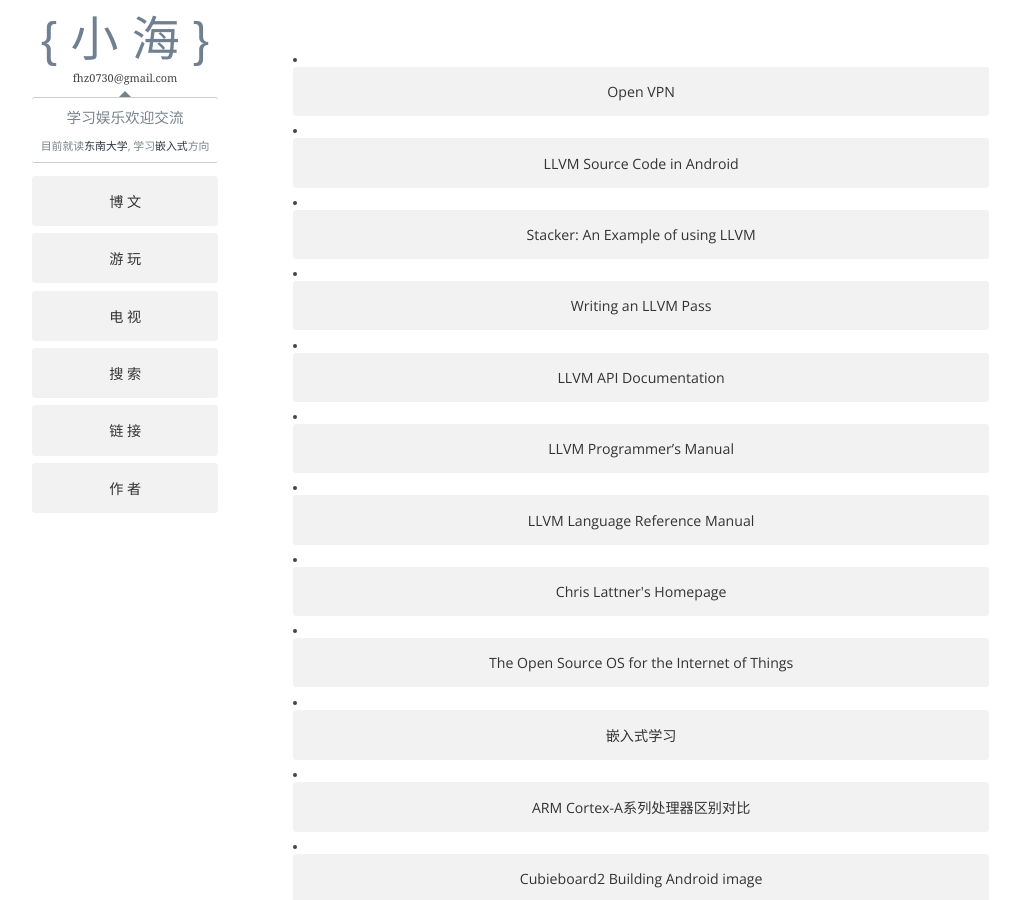
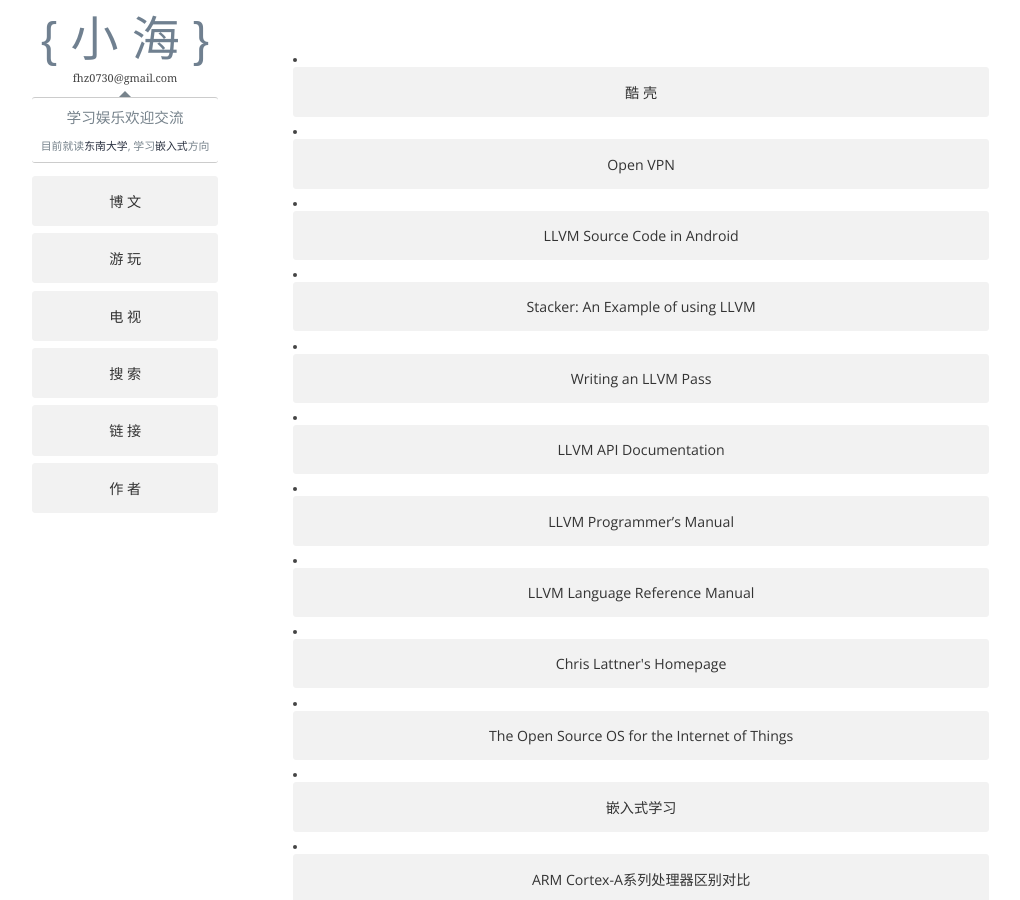
Before and after one commit to hansen0730/hansen0730.github.com, a Jekyll site: the page built from link.html, in a window 1280 px wide and 900 px high. Shown: the whole window, without its empty margins (123-1143 px from the left). Built offline with Jekyll 4.4.1, drawn with Linux system fonts in a browser that asks for light colours; nearby versions of some CDN libraries; Markdown is read by kramdown in place of the engine named in the settings; comment, search, counter and statistics services are not loaded.

Commit message:
Update link.html

```diff
--- a/link.html
+++ b/link.html
@@ -15,6 +15,9 @@
  -->
 
 <section id="links">
+    <li id="llvm"><a href="http://coolshell.cn/"
+        class="bttn">酷 壳</a></li>
+
     <li id="llvm"><a href="http://my.oschina.net/guol/blog/39924"
         class="bttn">Open VPN</a></li>
 
```
